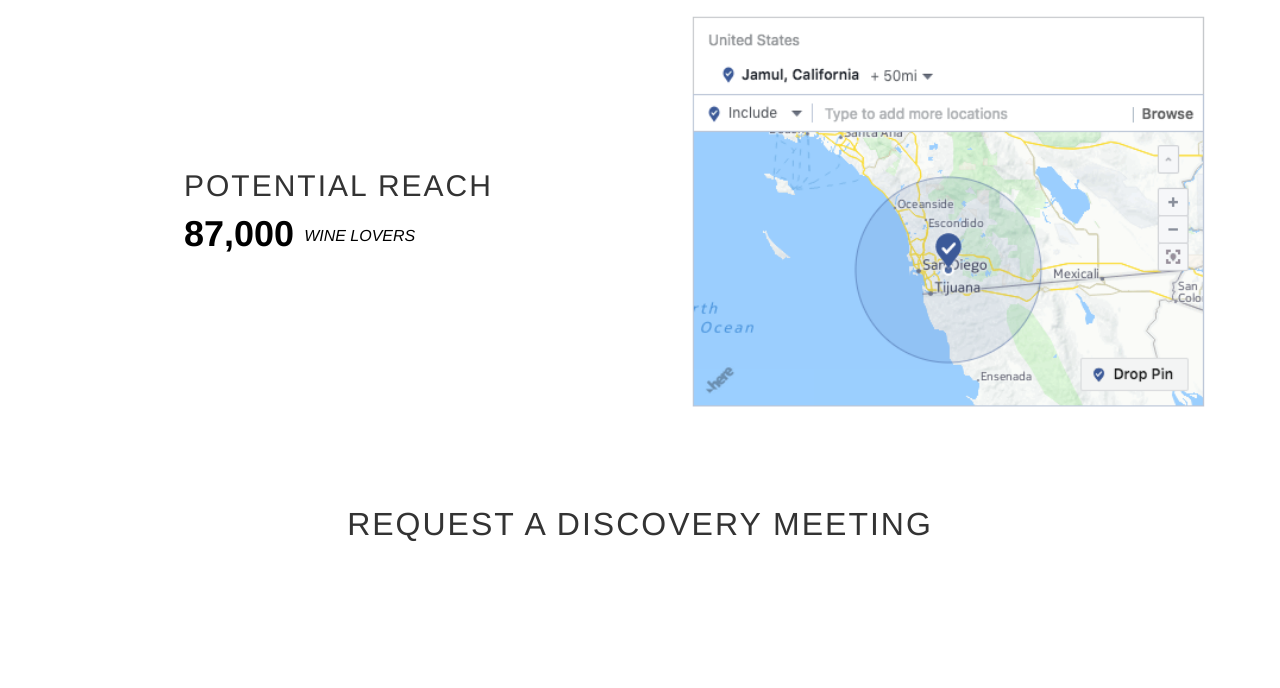
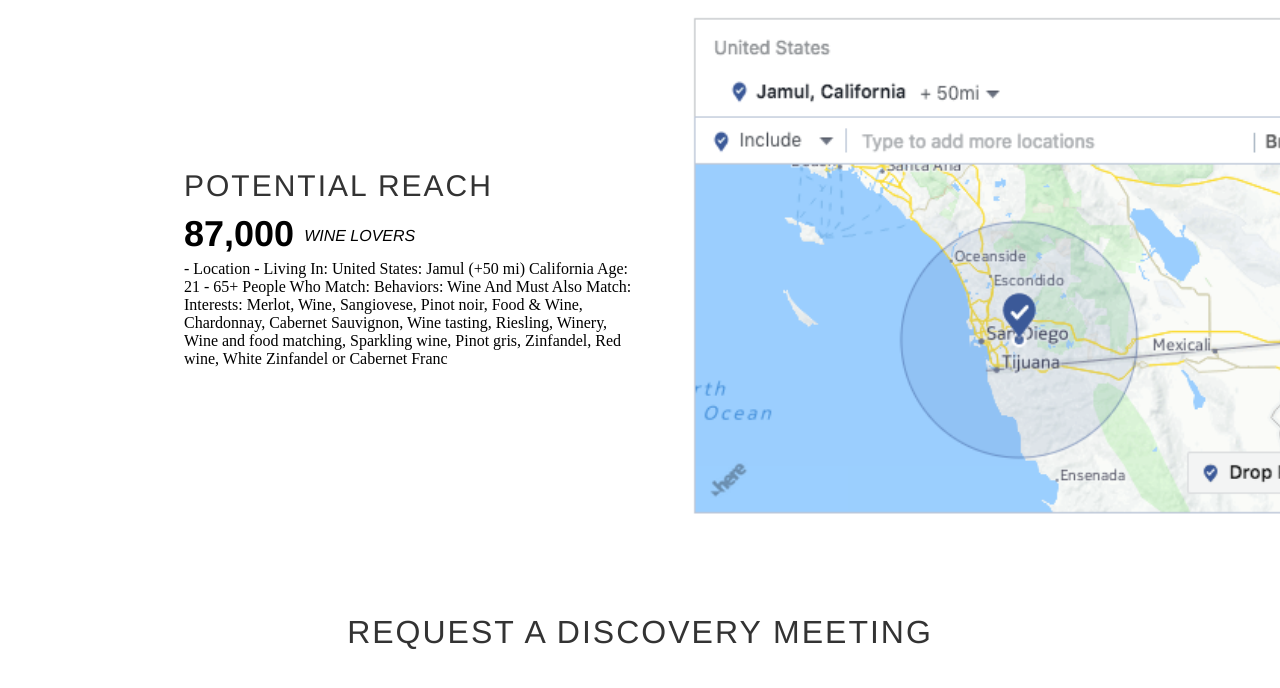
Before and after one commit to kevaleb/truetakemedia, a Jekyll site: the page built from _audience-reports/cleveland.md, in a window 1280 px wide and 900 px high, scrolled down 888 px. Shown: the top 688 px of the window. Built offline with Jekyll 4.4.1, drawn with Linux system fonts in a browser that asks for light colours; nearby versions of some CDN libraries; a script that is not in the unit is left out.

Commit message:
audience report audience description

```diff
--- a/_audience-reports/cleveland.md
+++ b/_audience-reports/cleveland.md
@@ -7,6 +7,15 @@
 banner_img_path:
 reach_img_path: /images/audience-reports/cleveland/map.png
 potential_reach: '87,000 <i>Wine Lovers</i> '
+audience_description_md: '
+- Location - Living In:
+United States: Jamul (+50 mi) California
+Age:
+21 - 65+
+People Who Match:
+Behaviors: Wine
+And Must Also Match:
+Interests: Merlot, Wine, Sangiovese, Pinot noir, Food & Wine, Chardonnay, Cabernet Sauvignon, Wine tasting, Riesling, Winery, Wine and food matching, Sparkling wine, Pinot gris, Zinfandel, Red wine, White Zinfandel or Cabernet Franc'
 age_gender_img_path:
 relationship_education_img_path:
 job_title_img_path:
--- a/_layouts/audience-report.html
+++ b/_layouts/audience-report.html
@@ -18,7 +18,7 @@
 			<h2 class="editable">Potential Reach</h2>
 			<h1>{{ page.potential_reach }}</h1>
 			<article>
-				{{ feature.feature_description_html }}
+				{{ page.audience_description_md }}
 			</article>
 			<!--<a href="{{ feature.button_url }}" class="button">{{ feature.button_text }}</a>-->
 		</hgroup>
```
